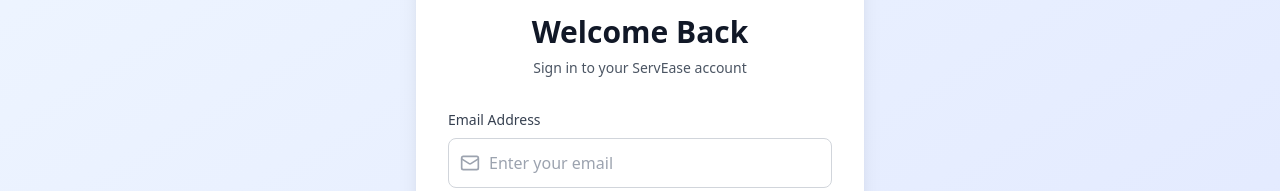
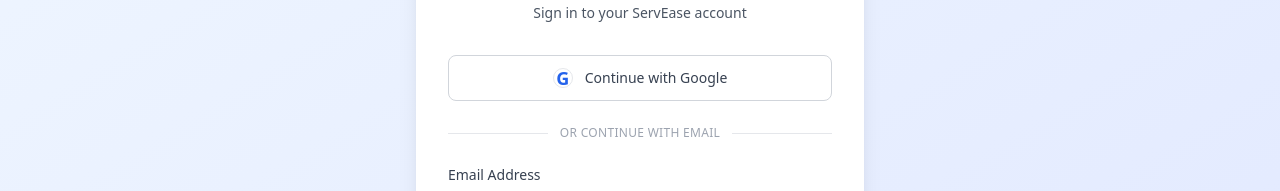
Before and after one commit to vincentlee001804/servease, a React (Create React App) app in the folder client/: page /en/login in a window 1280 px wide. Shown: the part 266-457 px from the top of the page. Built offline with nearby package versions, Linux system fonts and the light colour scheme; no server answers.

Commit message:
Add Google sign-in option for auth

```diff
--- a/client/public/locales/bm/common.json
+++ b/client/public/locales/bm/common.json
@@ -284,7 +284,9 @@
     "emailRequired": "Emel diperlukan",
     "emailInvalid": "Emel tidak sah",
     "passwordRequired": "Kata laluan diperlukan",
-    "enterValidEmailToReset": "Masukkan emel yang sah untuk menetapkan semula kata laluan"
+    "enterValidEmailToReset": "Masukkan emel yang sah untuk menetapkan semula kata laluan",
+    "continueWithGoogle": "Teruskan dengan Google",
+    "orContinueWithEmail": "atau teruskan dengan emel"
   },
   "aiMarketing": {
     "title": "Pemasaran AI Peribadi",
--- a/client/public/locales/en/common.json
+++ b/client/public/locales/en/common.json
@@ -284,7 +284,9 @@
     "emailRequired": "Email is required",
     "emailInvalid": "Email is invalid",
     "passwordRequired": "Password is required",
-    "enterValidEmailToReset": "Enter a valid email to reset password"
+    "enterValidEmailToReset": "Enter a valid email to reset password",
+    "continueWithGoogle": "Continue with Google",
+    "orContinueWithEmail": "or continue with email"
   },
   "aiMarketing": {
     "title": "AI Personalized Marketing",
--- a/client/public/locales/jtzw/common.json
+++ b/client/public/locales/jtzw/common.json
@@ -284,7 +284,9 @@
     "emailRequired": "需要电子邮件",
     "emailInvalid": "电子邮件无效",
     "passwordRequired": "需要密码",
-    "enterValidEmailToReset": "输入有效的电子邮件以重置密码"
+    "enterValidEmailToReset": "输入有效的电子邮件以重置密码",
+    "continueWithGoogle": "使用 Google 继续",
+    "orContinueWithEmail": "或使用电子邮件继续"
   },
   "aiMarketing": {
     "title": "AI 个性化营销",
--- a/client/src/context/AuthContext.js
+++ b/client/src/context/AuthContext.js
@@ -5,13 +5,68 @@ import {
   signOut,
   onAuthStateChanged,
   updateProfile,
-  sendPasswordResetEmail
+  sendPasswordResetEmail,
+  GoogleAuthProvider,
+  signInWithPopup
 } from 'firebase/auth';
 import { doc, setDoc, getDoc } from 'firebase/firestore';
 import { auth, db } from '../config/firebase-config';
 import { toast } from 'react-toastify';
 
 const AuthContext = createContext();
+const googleProvider = new GoogleAuthProvider();
+googleProvider.setCustomParameters({ prompt: 'select_account' });
+
+const getDefaultOperatingHours = () => ({
+  monday: { open: '09:00', close: '17:00', isOpen: true },
+  tuesday: { open: '09:00', close: '17:00', isOpen: true },
+  wednesday: { open: '09:00', close: '17:00', isOpen: true },
+  thursday: { open: '09:00', close: '17:00', isOpen: true },
+  friday: { open: '09:00', close: '17:00', isOpen: true },
+  saturday: { open: '09:00', close: '17:00', isOpen: true },
+  sunday: { open: '09:00', close: '17:00', isOpen: false }
+});
+
+const ensureUserRecord = async (firebaseUser) => {
+  const userRef = doc(db, 'users', firebaseUser.uid);
+  const existingUser = await getDoc(userRef);
+  if (!existingUser.exists()) {
+    await setDoc(userRef, {
+      email: firebaseUser.email,
+      displayName: firebaseUser.displayName || '',
+      role: 'vendor',
+      createdAt: new Date()
+    });
+  }
+};
+
+const ensureVendorProfile = async (firebaseUser) => {
+  const vendorRef = doc(db, 'vendors', firebaseUser.uid);
+  const existingVendor = await getDoc(vendorRef);
+  if (!existingVendor.exists()) {
+    await setDoc(vendorRef, {
+      email: firebaseUser.email,
+      businessName: firebaseUser.displayName || 'My Business',
+      contactInfo: {
+        phone: '',
+        email: firebaseUser.email
+      },
+      businessInfo: {
+        type: '',
+        description: '',
+        address: ''
+      },
+      operatingHours: getDefaultOperatingHours(),
+      services: [],
+      qrCode: {
+        code: '',
+        shortUrl: '',
+        qrImage: ''
+      },
+      createdAt: new Date()
+    });
+  }
+};
 
 export const useAuth = () => {
   const context = useContext(AuthContext);
@@ -125,15 +180,7 @@ export const AuthProvider = ({ children }) => {
           description: '',
           address: address ? `${address.street || ''}, ${address.city || ''}, ${address.state || ''} ${address.postalCode || ''}`.trim() : ''
         },
-        operatingHours: {
-          monday: { open: '09:00', close: '17:00', isOpen: true },
-          tuesday: { open: '09:00', close: '17:00', isOpen: true },
-          wednesday: { open: '09:00', close: '17:00', isOpen: true },
-          thursday: { open: '09:00', close: '17:00', isOpen: true },
-          friday: { open: '09:00', close: '17:00', isOpen: true },
-          saturday: { open: '09:00', close: '17:00', isOpen: true },
-          sunday: { open: '09:00', close: '17:00', isOpen: false }
-        },
+        operatingHours: getDefaultOperatingHours(),
         services: [],
         qrCode: {
           code: '',
@@ -161,6 +208,28 @@ export const AuthProvider = ({ children }) => {
       return {
         success: false,
         message: errorMessage
+      };
+    }
+  };
+
+  const signInWithGoogle = async () => {
+    try {
+      setIsLoggingIn(true);
+      const result = await signInWithPopup(auth, googleProvider);
+      const firebaseUser = result.user;
+
+      await ensureUserRecord(firebaseUser);
+      await ensureVendorProfile(firebaseUser);
+
+      toast.success('Login successful!');
+      return { success: true };
+    } catch (error) {
+      console.error('Google sign-in error:', error);
+      toast.error('Google sign-in failed');
+      setIsLoggingIn(false);
+      return {
+        success: false,
+        message: 'Google sign-in failed'
       };
     }
   };
@@ -239,6 +308,7 @@ export const AuthProvider = ({ children }) => {
     isLoggingIn,
     login,
     register,
+    signInWithGoogle,
     logout,
     resetPassword,
     isAuthenticated: !!user
--- a/client/src/pages/LoginFirebase.js
+++ b/client/src/pages/LoginFirebase.js
@@ -11,10 +11,11 @@ const LoginFirebase = () => {
     password: ''
   });
   const [showPassword, setShowPassword] = useState(false);
+  const [googleLoading, setGoogleLoading] = useState(false);
   const [loading, setLoading] = useState(false);
   const [errors, setErrors] = useState({});
 
-  const { login, user, isLoggingIn, resetPassword } = useAuth();
+  const { login, user, isLoggingIn, resetPassword, signInWithGoogle } = useAuth();
   const navigate = useNavigate();
   const location = useLocation();
   const pathLang = location.pathname.split('/').filter(Boolean)[0] || 'en';
@@ -129,6 +130,20 @@ const LoginFirebase = () => {
     await resetPassword(formData.email);
   };
 
+  const handleGoogleSignIn = async () => {
+    if (!signInWithGoogle) return;
+    setGoogleLoading(true);
+    try {
+      const result = await signInWithGoogle();
+      if (result?.success) {
+        const lang = pathLang || localStorage.getItem('i18nextLng') || 'en';
+        navigate(`/${lang}/dashboard`, { replace: true });
+      }
+    } finally {
+      setGoogleLoading(false);
+    }
+  };
+
   return (
     <div className="min-h-screen bg-gradient-to-br from-blue-50 to-indigo-100 flex items-center justify-center py-12 px-4 sm:px-6 lg:px-8">
       <div className="max-w-md w-full space-y-8">
@@ -146,6 +161,25 @@ const LoginFirebase = () => {
 
           {/* Form */}
           <form onSubmit={handleSubmit} className="space-y-6">
+            {/* Google Sign-In */}
+            <button
+              type="button"
+              onClick={handleGoogleSignIn}
+              disabled={googleLoading}
+              className="w-full flex items-center justify-center gap-3 border border-gray-300 rounded-lg py-3 text-sm font-medium text-gray-700 hover:bg-gray-50 transition-colors disabled:opacity-60"
+            >
+              <span className="w-5 h-5 rounded-full bg-white flex items-center justify-center text-lg font-bold text-blue-600 border border-gray-200">
+                G
+              </span>
+              {googleLoading ? t('login.signingIn') : t('login.continueWithGoogle')}
+            </button>
+
+            <div className="flex items-center gap-3 text-gray-400 text-xs uppercase tracking-wide">
+              <span className="h-px flex-1 bg-gray-200"></span>
+              <span>{t('login.orContinueWithEmail')}</span>
+              <span className="h-px flex-1 bg-gray-200"></span>
+            </div>
+
             {/* Email */}
             <div>
               <label htmlFor="email" className="block text-sm font-medium text-gray-700 mb-2">
--- a/client/src/pages/RegisterFirebase.js
+++ b/client/src/pages/RegisterFirebase.js
@@ -1,4 +1,4 @@
-import React, { useState } from 'react';
+import React, { useState, useEffect } from 'react';
 import { Link, useNavigate, useLocation } from 'react-router-dom';
 import { useAuth } from '../context/AuthContext';
 import { fetchSignInMethodsForEmail } from 'firebase/auth';
@@ -28,8 +28,9 @@ const RegisterFirebase = () => {
   const [checkingEmail, setCheckingEmail] = useState(false);
   const [errors, setErrors] = useState({});
   const [slideDirection, setSlideDirection] = useState('forward');
+  const [googleLoading, setGoogleLoading] = useState(false);
 
-  const { register } = useAuth();
+  const { register, signInWithGoogle, user, isLoggingIn } = useAuth();
   const navigate = useNavigate();
   const location = useLocation();
   const pathLang = location.pathname.split('/').filter(Boolean)[0] || 'en';
@@ -52,6 +53,13 @@ const RegisterFirebase = () => {
     { number: 2, title: 'Business', fields: ['businessName', 'businessType', 'phone'] },
     { number: 3, title: 'Address', fields: ['address.street', 'address.city', 'address.state', 'address.postalCode'] }
   ];
+
+  useEffect(() => {
+    if (user && !isLoggingIn) {
+      const lang = pathLang || localStorage.getItem('i18nextLng') || 'en';
+      navigate(`/${lang}/dashboard`, { replace: true });
+    }
+  }, [user, isLoggingIn, navigate, pathLang]);
 
   const handleChange = (e) => {
     const { name, value } = e.target;
@@ -231,6 +239,20 @@ const RegisterFirebase = () => {
     }
   };
 
+  const handleGoogleSignIn = async () => {
+    if (!signInWithGoogle) return;
+    setGoogleLoading(true);
+    try {
+      const result = await signInWithGoogle();
+      if (result?.success) {
+        const lang = pathLang || localStorage.getItem('i18nextLng') || 'en';
+        navigate(`/${lang}/dashboard`, { replace: true });
+      }
+    } finally {
+      setGoogleLoading(false);
+    }
+  };
+
 
   return (
     <div className="min-h-screen bg-gradient-to-br from-blue-50 to-indigo-100 flex items-center justify-center py-8 px-4 sm:px-6 lg:px-8">
@@ -300,6 +322,25 @@ const RegisterFirebase = () => {
                     : 'opacity-0 translate-x-full z-0 pointer-events-none'
               }`}>
                 <div className="space-y-4">
+                  <div className="space-y-3">
+                    <button
+                      type="button"
+                      onClick={handleGoogleSignIn}
+                      disabled={googleLoading}
+                      className="w-full flex items-center justify-center gap-3 border border-gray-300 rounded-lg py-3 text-sm font-medium text-gray-700 hover:bg-gray-50 transition-colors disabled:opacity-60"
+                    >
+                      <span className="w-5 h-5 rounded-full bg-white flex items-center justify-center text-lg font-bold text-blue-600 border border-gray-200">
+                        G
+                      </span>
+                      {googleLoading ? 'Connecting...' : 'Sign up with Google'}
+                    </button>
+                    <div className="flex items-center gap-3 text-gray-400 text-xs uppercase tracking-wide">
+                      <span className="h-px flex-1 bg-gray-200"></span>
+                      <span>Or create with email</span>
+                      <span className="h-px flex-1 bg-gray-200"></span>
+                    </div>
+                  </div>
+
                   <div>
                     <label htmlFor="email" className="block text-sm font-medium text-gray-700 mb-2">
                       Email Address
```
